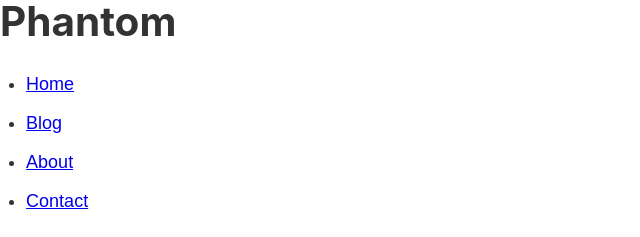
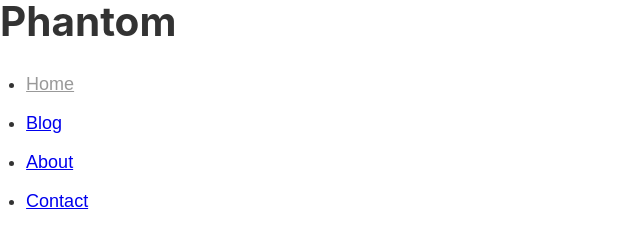
Before and after one commit to genius-jsdev/r_gatsby-bootcamp, a Gatsby site: page / in a window 1280 px wide. Shown: the top 237 px of the page, 0-640 px from the left. Built offline with nearby package versions, Linux system fonts and the light colour scheme; Gatsby itself is replaced by a stand-in of ours.

Commit message:
Implement scss module and set Style

```diff
--- a/src/components/header.js
+++ b/src/components/header.js
@@ -1,5 +1,7 @@
 import React from "react"
 import { Link } from "gatsby"
+
+import headerStyles from './header.module.scss'
 
 const Header = () => {
   return (
@@ -8,7 +10,7 @@ const Header = () => {
       <nav>
         <ul>
           <li>
-            <Link to="/">Home</Link>
+            <Link className={headerStyles.link} to="/">Home</Link>
           </li>
           <li>
             <Link to="/blog">Blog</Link>
--- /dev/null
+++ b/src/components/header.module.scss
@@ -0,0 +1,3 @@
+.link {
+  color: #999999;
+}
```
